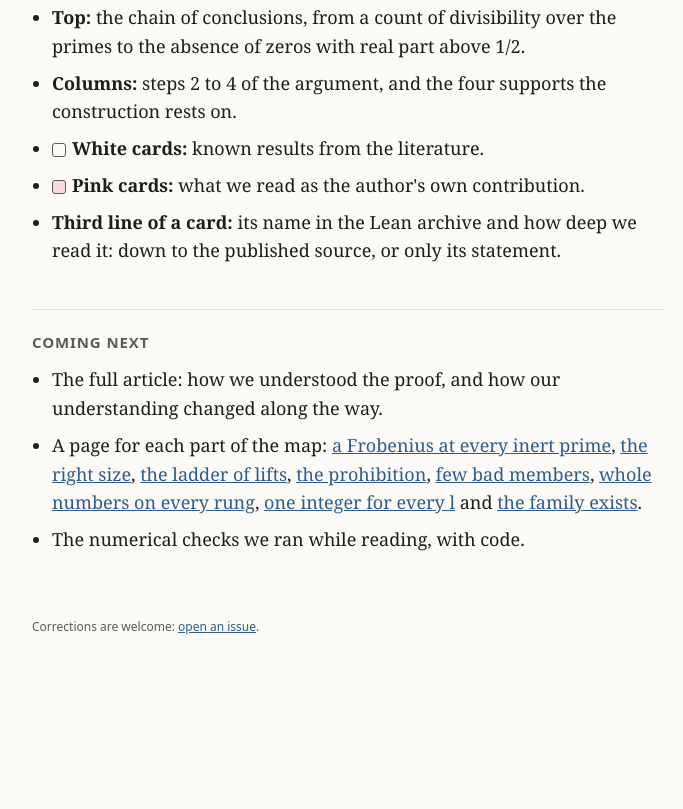
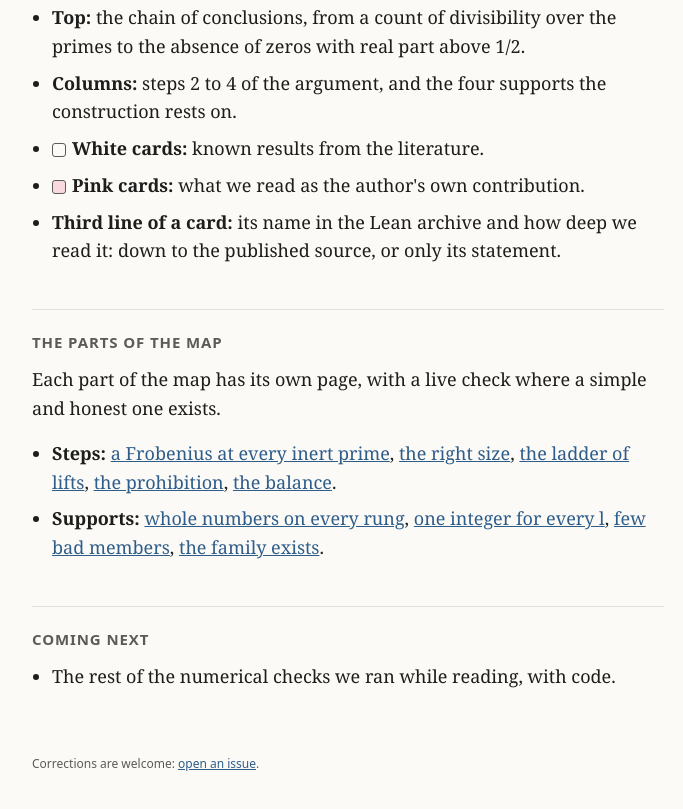
Before and after one commit to revenue7-eng/reading-proofs, a plain HTML site: page riemann/index.html in a window 1280 px wide. Shown: the part 1459-2268 px from the top of the page, without its empty margins (292-975 px from the left). Before the commit the page ends 2207 px from the top, so only its background shows below. Drawn offline with Linux system fonts and the light colour scheme.

Commit message:
Parts of the map as their own section; Coming next trimmed

```diff
--- a/riemann/index.html
+++ b/riemann/index.html
@@ -55,11 +55,16 @@
     <li><strong>Third line of a card:</strong> its name in the Lean archive and how deep we read it: down to the published source, or only its statement.</li>
   </ul>
 
+  <h2>The parts of the map</h2>
+  <p>Each part of the map has its own page, with a live check where a simple and honest one exists.</p>
+  <ul>
+    <li><strong>Steps:</strong> <a href="frobenius.html">a Frobenius at every inert prime</a>, <a href="size.html">the right size</a>, <a href="ladder.html">the ladder of lifts</a>, <a href="prohibition.html">the prohibition</a>, <a href="balance.html">the balance</a>.</li>
+    <li><strong>Supports:</strong> <a href="integrality.html">whole numbers on every rung</a>, <a href="integer.html">one integer for every l</a>, <a href="degenerate.html">few bad members</a>, <a href="family.html">the family exists</a>.</li>
+  </ul>
+
   <h2>Coming next</h2>
   <ul>
-    <li>The full article: how we understood the proof, and how our understanding changed along the way.</li>
-    <li>A page for each part of the map: <a href="frobenius.html">a Frobenius at every inert prime</a>, <a href="size.html">the right size</a>, <a href="ladder.html">the ladder of lifts</a>, <a href="prohibition.html">the prohibition</a>, <a href="degenerate.html">few bad members</a>, <a href="integrality.html">whole numbers on every rung</a>, <a href="integer.html">one integer for every l</a> and <a href="family.html">the family exists</a>.</li>
-    <li>The numerical checks we ran while reading, with code.</li>
+    <li>The rest of the numerical checks we ran while reading, with code.</li>
   </ul>
 
   <footer>
```
